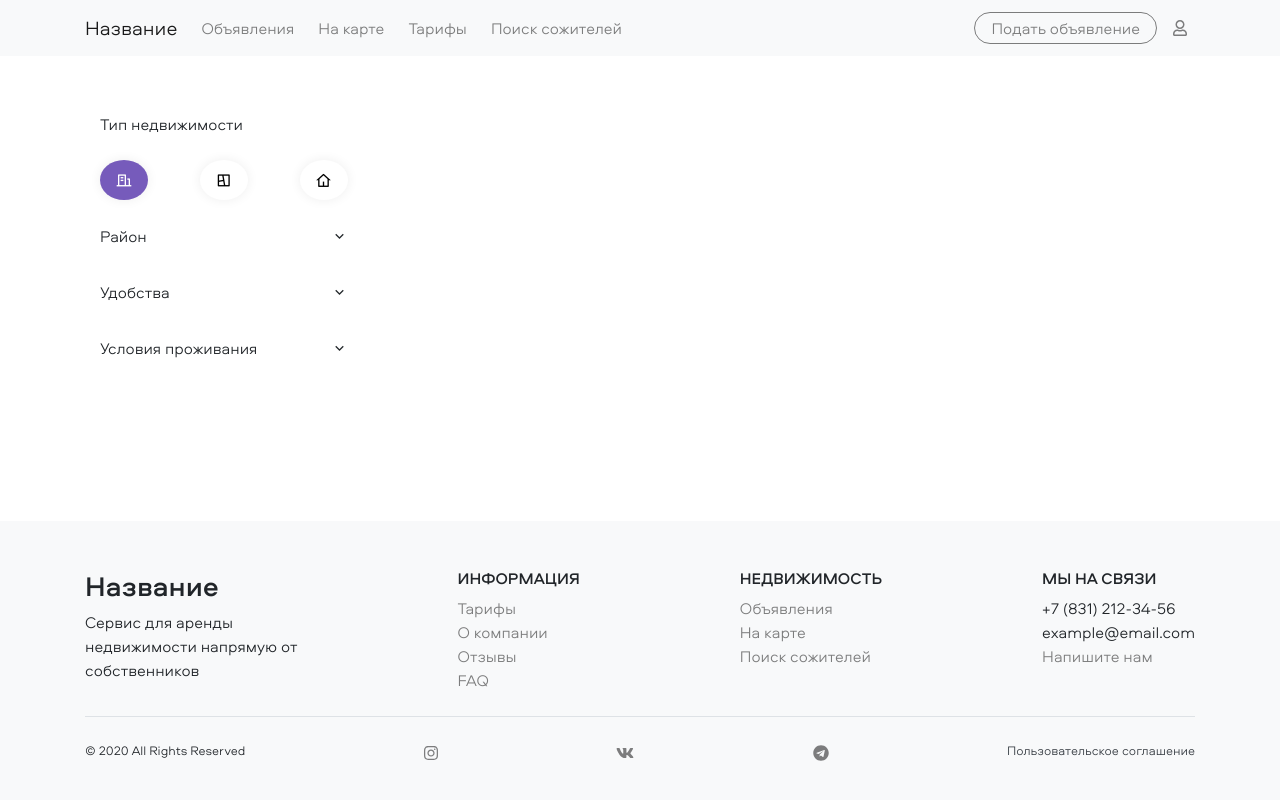
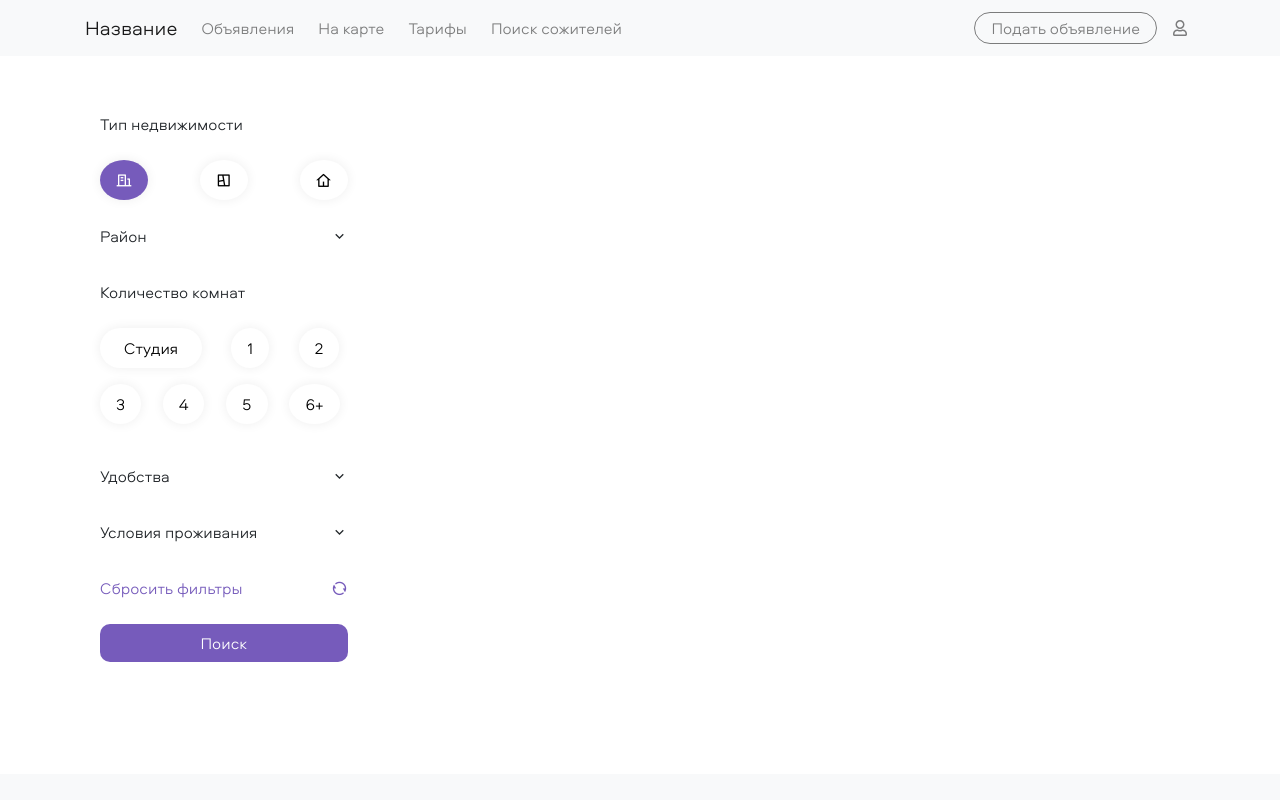
Before and after one commit to honeyshi/RealEstateAgency, a React (Create React App) app: page /flats in a window 1280 px wide. Shown: the top 800 px of the page. Built offline with nearby package versions, Linux system fonts and the light colour scheme.

Commit message:
Add room filter and buttons

```diff
--- a/src/app/navbarPages/advertismentsListPage/filters/chexboxFilter.tsx
+++ b/src/app/navbarPages/advertismentsListPage/filters/chexboxFilter.tsx
@@ -19,7 +19,7 @@ export const CheckboxFilter: React.FC<{ filterName: string }> = ({ filterName, c
         <RemixIcon name="arrow-down-s" className={classNames({ 'd-none': opened })} />
         <RemixIcon name="arrow-up-s" className={classNames({ 'd-none': !opened })} />
       </Flexbox>
-      <div className={classNames('filter-checkboxes', { 'd-none': !opened }, { 'd-flex flex-column': opened })}>
+      <div className={classNames('filter-checkboxes flex-column', { 'd-none': !opened }, { 'd-flex': opened })}>
         {children}
       </div>
     </Block>
--- a/src/app/navbarPages/advertismentsListPage/filters/data.ts
+++ b/src/app/navbarPages/advertismentsListPage/filters/data.ts
@@ -14,6 +14,16 @@ export const districts = [
   { id: 'priokskiy', name: 'Приокский' },
   { id: 'sovetskiy', name: 'Советский' },
   { id: 'novinki', name: 'поселок Новинки' },
+];
+
+export const roomsAmount = [
+  { id: 'studio-room', circle: false, text: 'Студия' },
+  { id: 'one-room', circle: true, text: '1' },
+  { id: 'two-rooms', circle: true, text: '2' },
+  { id: 'three-rooms', circle: true, text: '3' },
+  { id: 'four-rooms', circle: true, text: '4' },
+  { id: 'five-rooms', circle: true, text: '5' },
+  { id: 'six-rooms', circle: true, text: '6+' },
 ];
 
 export const facilityOptions = [
--- a/src/app/navbarPages/advertismentsListPage/filters/filtersContainer.tsx
+++ b/src/app/navbarPages/advertismentsListPage/filters/filtersContainer.tsx
@@ -2,9 +2,16 @@ import React, { useMemo } from 'react';
 import ReactTooltip from 'react-tooltip';
 import { useDispatch, useSelector } from 'react-redux';
 
-import { CheckBox, CheckboxOption, Column, Flexbox, RemixIcon, TextField } from 'shared/base';
-import { districts, propertyTypes, facilityOptions, livingRules } from './data';
-import { setDistrictFilter, setFacilitiesFilter, setLivingRulesFilter, setPropertyTypeFilter } from 'data/actions';
+import { Button, CheckBox, CheckboxOption, Column, Flexbox, RemixIcon, TextField } from 'shared/base';
+import { districts, propertyTypes, facilityOptions, livingRules, roomsAmount } from './data';
+import {
+  cleanFilters,
+  setDistrictFilter,
+  setFacilitiesFilter,
+  setLivingRulesFilter,
+  setPropertyTypeFilter,
+  setRoomsFilter,
+} from 'data/actions';
 import { StoreType } from 'core/store';
 import { CheckboxFilter } from './chexboxFilter';
 
@@ -56,6 +63,33 @@ export const FiltersContainer: React.FC = () => {
     });
     return districtItems;
   }, [dispatch, advertismentFilter.districts]);
+
+  const roomItemComponents = useMemo(() => {
+    const roomItems = roomsAmount.map((room) => {
+      return (
+        <CheckboxOption
+          circle={room.circle}
+          selected={advertismentFilter.rooms.includes(room.text)}
+          onClick={() =>
+            advertismentFilter.rooms.includes(room.text)
+              ? dispatch(
+                  setRoomsFilter(
+                    advertismentFilter.rooms.filter((selectedRoom) => {
+                      return selectedRoom !== room.text;
+                    })
+                  )
+                )
+              : dispatch(setRoomsFilter(advertismentFilter.rooms.concat(room.text)))
+          }
+          key={room.id}
+          mr="2"
+          mb="3">
+          {room.text}
+        </CheckboxOption>
+      );
+    });
+    return roomItems;
+  }, [dispatch, advertismentFilter.rooms]);
 
   const facilitiesItemComponents = useMemo(() => {
     const facilityItems = facilityOptions.map((facility) => {
@@ -112,8 +146,31 @@ export const FiltersContainer: React.FC = () => {
       <TextField mb="4">Тип недвижимости</TextField>
       <Flexbox justifyContent="between">{propertyTypeItemComponents}</Flexbox>
       <CheckboxFilter filterName="Район">{districtItemComponents}</CheckboxFilter>
+      {advertismentFilter.propertyType !== 'house-type' && (
+        <>
+          <TextField mb="4">Количество комнат</TextField>
+          <Flexbox wrap justifyContent="between">
+            {roomItemComponents}
+          </Flexbox>
+        </>
+      )}
       <CheckboxFilter filterName="Удобства">{facilitiesItemComponents}</CheckboxFilter>
       <CheckboxFilter filterName="Условия проживания">{livingRulesItemComponents}</CheckboxFilter>
+      <Flexbox
+        justifyContent="between"
+        text="accent"
+        className="cursor-pointer"
+        mb="4"
+        onClick={() => {
+          console.log(advertismentFilter.livingRules);
+          dispatch(cleanFilters());
+        }}>
+        Сбросить фильтры
+        <RemixIcon name="refresh" />{' '}
+      </Flexbox>
+      <Button fontLight text="white" bg="accent" w="100">
+        Поиск
+      </Button>
     </Column>
   );
 };
--- a/src/colors.scss
+++ b/src/colors.scss
@@ -2,6 +2,12 @@
 
 .text-accent {
   color: $accent-color;
+  &:hover {
+    color: $accent-color-hover !important;
+  }
+  &:focus {
+    color: $accent-color-hover !important;
+  }
 }
 
 .bg-accent {
@@ -10,15 +16,3 @@
     background-color: $accent-color-hover !important;
   }
 }
-
-a.text-accent:hover,
-a.text-accent:focus {
-  color: $accent-color-hover !important;
-}
-
-.text-accent:hover,
-.text-accent:focus {
-  &.btn {
-    color: $accent-color-hover !important;
-  }
-}
--- a/src/data/actionTypes.ts
+++ b/src/data/actionTypes.ts
@@ -1,6 +1,7 @@
 export enum CleanActionTypes {
   CLEAN_PROPERTY_DETAILS = 'CLEAN_PROPERTY_DETAILS',
   CLEAN_NEW_ADVERTISMENT = 'CLEAN_NEW_ADVERTISMENT',
+  CLEAN_FILTERS = 'CLEAN_FILTERS',
 }
 
 export enum PropertyDetailsActionTypes {
@@ -43,6 +44,7 @@ export enum NewAdvertismentActionTypes {
 export enum AdvertismentFilterActionTypes {
   SET_PROPERTY_TYPE = 'SET_PROPERTY_TYPE',
   SET_DISTRICT = 'SET_DISTRICT',
+  SET_ROOMS = 'SET_ROOMS',
   SET_FACILITIES = 'SET_FACILITIES',
   SET_LIVING_RULES = 'SET_LIVING_RULES',
 }
--- a/src/data/actions/advertismentFilterActions.ts
+++ b/src/data/actions/advertismentFilterActions.ts
@@ -3,5 +3,6 @@ import { AdvertismentFilterActionTypes } from 'data/actionTypes';
 
 export const setPropertyTypeFilter = createAction<string>(AdvertismentFilterActionTypes.SET_PROPERTY_TYPE);
 export const setDistrictFilter = createAction<string[]>(AdvertismentFilterActionTypes.SET_DISTRICT);
+export const setRoomsFilter = createAction<string[]>(AdvertismentFilterActionTypes.SET_ROOMS);
 export const setFacilitiesFilter = createAction<string[]>(AdvertismentFilterActionTypes.SET_FACILITIES);
 export const setLivingRulesFilter = createAction<string[]>(AdvertismentFilterActionTypes.SET_LIVING_RULES);
--- a/src/data/actions/cleanActions.ts
+++ b/src/data/actions/cleanActions.ts
@@ -3,3 +3,4 @@ import { CleanActionTypes } from 'data/actionTypes';
 
 export const cleanPropertyDetails = createAction(CleanActionTypes.CLEAN_PROPERTY_DETAILS);
 export const cleanNewAdvertisment = createAction(CleanActionTypes.CLEAN_NEW_ADVERTISMENT);
+export const cleanFilters = createAction(CleanActionTypes.CLEAN_FILTERS);
--- a/src/data/actions/index.ts
+++ b/src/data/actions/index.ts
@@ -1,11 +1,12 @@
 export {
   setPropertyTypeFilter,
   setDistrictFilter,
+  setRoomsFilter,
   setFacilitiesFilter,
   setLivingRulesFilter,
 } from './advertismentFilterActions';
 
-export { cleanPropertyDetails, cleanNewAdvertisment } from './cleanActions';
+export { cleanPropertyDetails, cleanNewAdvertisment, cleanFilters } from './cleanActions';
 
 export { setActiveStep, setPropertyType, setWrongSteps, setValidatedForm } from './newAdvertismentActions';
 
--- a/src/data/reducers/advertismentFilterReducer.ts
+++ b/src/data/reducers/advertismentFilterReducer.ts
@@ -1,9 +1,17 @@
 import { createReducer } from '@reduxjs/toolkit';
-import { setDistrictFilter, setFacilitiesFilter, setLivingRulesFilter, setPropertyTypeFilter } from 'data/actions';
+import {
+  cleanFilters,
+  setDistrictFilter,
+  setFacilitiesFilter,
+  setLivingRulesFilter,
+  setPropertyTypeFilter,
+  setRoomsFilter,
+} from 'data/actions';
 
 interface IAdvertismentFilterInitialState {
   propertyType: string;
   districts: string[];
+  rooms: string[];
   facilities: string[];
   livingRules: string[];
 }
@@ -11,6 +19,7 @@ interface IAdvertismentFilterInitialState {
 const advertismentFilterInitialState: IAdvertismentFilterInitialState = {
   propertyType: 'flat-type',
   districts: [],
+  rooms: [],
   facilities: [],
   livingRules: [],
 };
@@ -28,6 +37,12 @@ export const advertismentFilterReducer = createReducer(advertismentFilterInitial
       districts: action.payload,
     };
   },
+  [setRoomsFilter.type]: (state, action) => {
+    return {
+      ...state,
+      rooms: action.payload,
+    };
+  },
   [setFacilitiesFilter.type]: (state, action) => {
     return {
       ...state,
@@ -40,4 +55,9 @@ export const advertismentFilterReducer = createReducer(advertismentFilterInitial
       livingRules: action.payload,
     };
   },
+  [cleanFilters.type]: () => {
+    return {
+      ...advertismentFilterInitialState,
+    };
+  },
 });
--- a/src/shared/base/checkbox.tsx
+++ b/src/shared/base/checkbox.tsx
@@ -13,7 +13,7 @@ export const CheckBox: React.FC<ICheckboxProps> = ({ name, value, onChange, chil
   const onchange = useCallback((e: React.ChangeEvent<HTMLInputElement>) => onChange(e.target.checked), [onChange]);
   return (
     <Flexbox alignItems="center" className="form-check">
-      <input className="form-check-input" type="checkbox" id={name} defaultChecked={value} onChange={onchange} />
+      <input className="form-check-input" type="checkbox" id={name} checked={value} onChange={onchange} />
       <label className="form-check-label" htmlFor={name}>
         {children}
       </label>
--- a/src/shared/base/flexbox.tsx
+++ b/src/shared/base/flexbox.tsx
@@ -3,10 +3,11 @@ import classNames from 'classnames';
 
 import { propsToSpace, SpaceProps } from './utils/spaceUtil';
 import { propsToSize, SizeProps } from './utils/sizeUtil';
+import { ColorProps, propsToColor } from './utils/colorUtils';
 
 type Breakpoint = 'sm' | 'md' | 'lg' | 'xl';
 
-interface IFlexboxProps extends SpaceProps, SizeProps {
+interface IFlexboxProps extends SpaceProps, SizeProps, ColorProps {
   tag?: React.ElementType;
   className?: string;
   vertical?: boolean;
@@ -50,6 +51,7 @@ export const Flexbox: React.FC<IFlexboxProps> = ({
     },
     propsToSpace(other),
     propsToSize(other),
+    propsToColor(other),
     className
   );
   return (
--- a/src/style.scss
+++ b/src/style.scss
@@ -42,3 +42,7 @@ body {
 a:hover {
   text-decoration: none;
 }
+
+.cursor-pointer {
+  cursor: pointer;
+}
```
